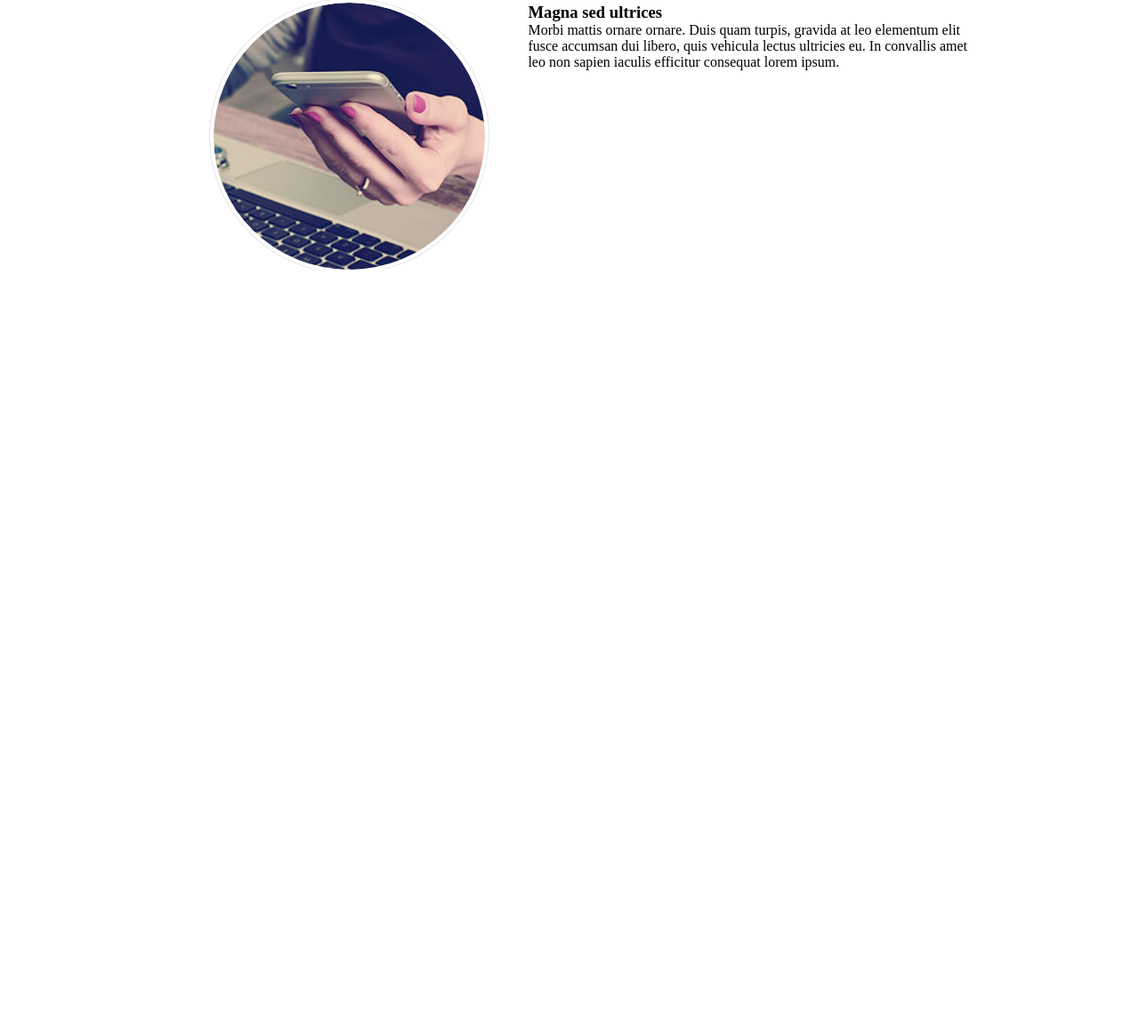
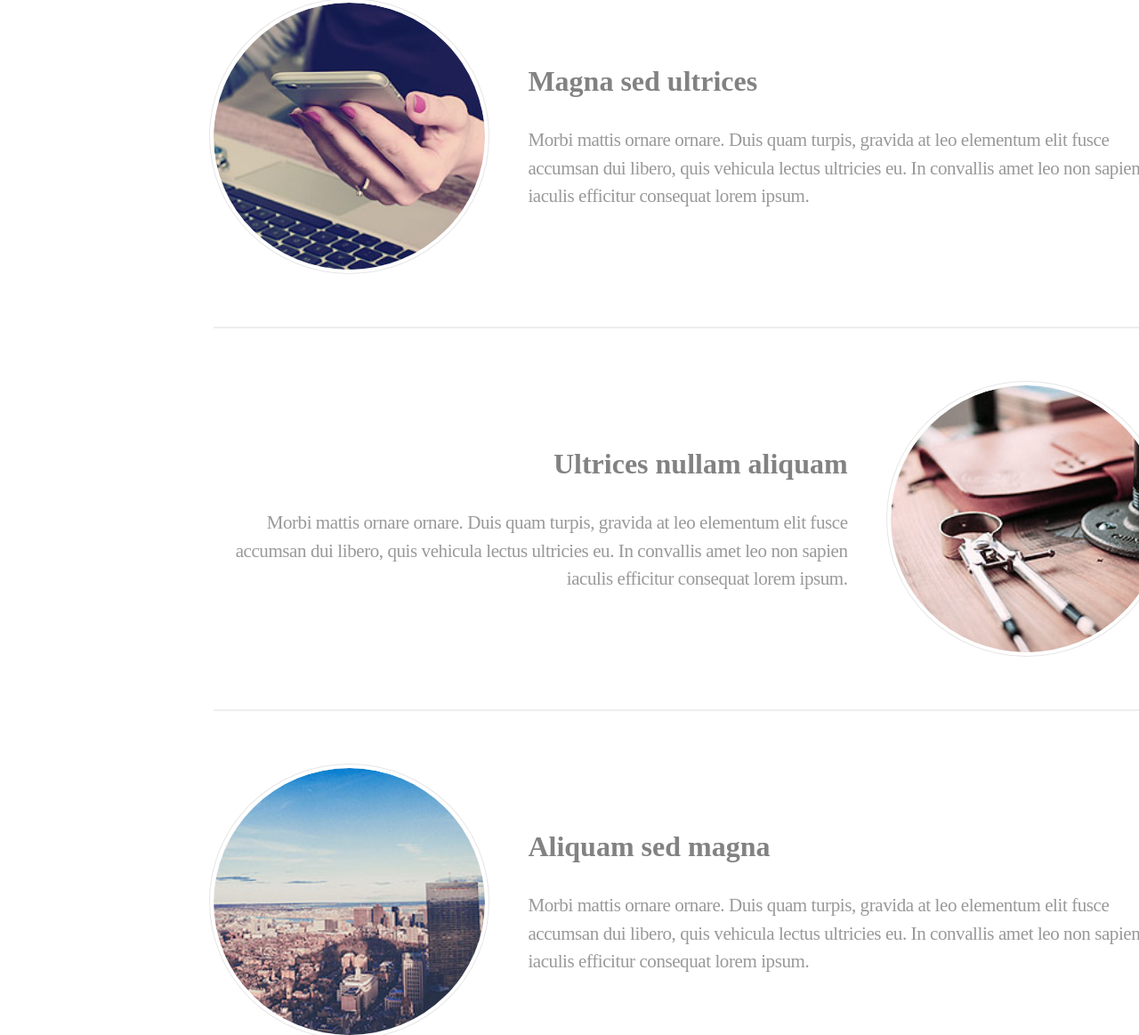
Before and after one commit to kimmoochan/clone-coding, a plain HTML site: page index.html in a window 1280 px wide. Shown: the part 1380-2543 px from the top of the page at 89% size. Before the commit the page ends 1683 px from the top, so only its background shows below. Drawn offline with Linux system fonts and the light colour scheme.

Commit message:
클론코딩

```diff
--- a/index.html
+++ b/index.html
@@ -7,6 +7,7 @@
     <title>clone</title>
 </head>
 <body>
+    <!--header-->
     <header id="header">
         <div class="header">
             <h1><a href="#">Fractal</a></h1>
@@ -29,6 +30,7 @@
             </div>
         </div>
     </header>
+    <!--main one-->
     <section id="one">
         <header>
 
@@ -40,19 +42,42 @@
             <li><i class="fa-solid fa-cloud"></i></li>
         </ul>
     </section>
+    <!--main two-->
     <section id="two">
         <div class="two_main">
+            <!--main two_one-->
             <section class="two_main_one">
                 <div class="two_img">
                     <img src="./img/pic01 (1).jpg" alt="">
                 </div>
                 <div class="two_title">
                     <h3>Magna sed ultrices</h3>
-                    <p>Morbi mattis ornare ornare. Duis quam turpis, gravida at leo elementum elit <br> fusce accumsan dui libero, quis vehicula lectus ultricies eu. In convallis amet <br> leo non sapien iaculis efficitur consequat lorem ipsum.</p>
+                    <p>Morbi mattis ornare ornare. Duis quam turpis, gravida at leo elementum elit fusce accumsan dui libero, quis vehicula lectus ultricies eu. In convallis amet leo non sapien iaculis efficitur consequat lorem ipsum.</p>
+                </div>
+            </section>
+            <!--main two_two-->
+            <section class="two_main_two">
+                <div class="two_title2">
+                    <h3>Ultrices nullam aliquam</h3>
+                    <p>Morbi mattis ornare ornare. Duis quam turpis, gravida at leo elementum elit fusce accumsan dui libero, quis vehicula lectus ultricies eu. In convallis amet leo non sapien iaculis efficitur consequat lorem ipsum.</p>
+                </div>
+                <div class="two_img2">
+                    <img src="./img/pic02.jpg" alt="">
+                </div>
+            </section>
+            <!--main two_three-->
+            <section class="two_main_three">
+                <div class="two_img3">
+                    <img src="./img/pic03.jpg" alt="">
+                </div>
+                <div class="two_title3">
+                    <h3>Aliquam sed magna</h3>
+                    <p>Morbi mattis ornare ornare. Duis quam turpis, gravida at leo elementum elit fusce accumsan dui libero, quis vehicula lectus ultricies eu. In convallis amet leo non sapien iaculis efficitur consequat lorem ipsum.</p>
                 </div>
             </section>
         </div>
     </section>
+    <!--main three-->
     <script src="https://kit.fontawesome.com/59a6914843.js" crossorigin="anonymous"></script>
 </body>
 </html>
--- a/styel.css
+++ b/styel.css
@@ -185,5 +185,116 @@ ul li button{
 }
 .two_title{
     width: 70%;
-
+    margin-top: 70px;
+    /* left: 50%; */
+    height: 176px;
+    /* margin-left: auto; */
+    /* margin-right: auto; */
 }
+.two_title h3{
+    color: #828282;
+    font-size: 32px;
+    margin-bottom: 32px;
+}
+.two_title p{
+    color: #999999;
+    line-height: 1.5em;
+    font-size: 21px;
+    letter-spacing: -0.020em;
+}
+.two_img2{
+    /* width: 30%; */
+    border-radius: 100%;
+    margin: 0 0 0 3em;
+    /* display: block; */
+    box-shadow: 0 0 0 4px #ffffff, 0 0 0 5px #e6e6e6;
+    border-radius: 6px;
+    border: 0;
+    display: inline-block;
+    position: relative;
+    overflow: hidden;
+    display: block;
+    border-radius: 100%;
+    width: 30%;
+}
+.two_img2 img{
+    display: block;
+    border-radius: 100%;
+    width: 100%;
+}
+.two_title2{
+    text-align: right;
+    width: 70%;
+    margin-top: 70px;
+    /* left: 50%; */
+    height: 176px;
+    /* margin-left: auto; */
+    /* margin-right: auto; */
+}
+.two_title2 h3{
+    color: #828282;
+    font-size: 32px;
+    margin-bottom: 32px;
+}
+.two_title2 p{
+    color: #999999;
+    line-height: 1.5em;
+    font-size: 21px;
+    letter-spacing: -0.020em;
+}
+.two_main_two{
+    display: flex;
+    margin-top: 64px;
+    padding-top: 64px;
+    border-top: solid 2px #eeeeee;
+    width: 1066px;
+    height: 300px;
+}
+.two_img3{
+    /* width: 30%; */
+    border-radius: 100%;
+    margin: 0 3em 0 0;
+    /* display: block; */
+    box-shadow: 0 0 0 4px #ffffff, 0 0 0 5px #e6e6e6;
+    border-radius: 6px;
+    border: 0;
+    display: inline-block;
+    position: relative;
+    overflow: hidden;
+    display: block;
+    border-radius: 100%;
+    width: 30%;
+}
+.two_img3 img{
+    display: block;
+    border-radius: 100%;
+    width: 100%;
+}
+.two_title3{
+    /* text-align: right; */
+    width: 70%;
+    margin-top: 70px;
+    /* left: 50%; */
+    height: 176px;
+    /* margin-left: auto; */
+    /* margin-right: auto; */
+}
+.two_title3 h3{
+    color: #828282;
+    font-size: 32px;
+    margin-bottom: 32px;
+}
+.two_title3 p{
+    color: #999999;
+    line-height: 1.5em;
+    font-size: 21px;
+    letter-spacing: -0.020em;
+}
+.two_main_three{
+    display: flex;
+    margin-top: 64px;
+    padding-top: 64px;
+    border-top: solid 2px #eeeeee;
+    width: 1066px;
+    height: 300px;
+}
```
